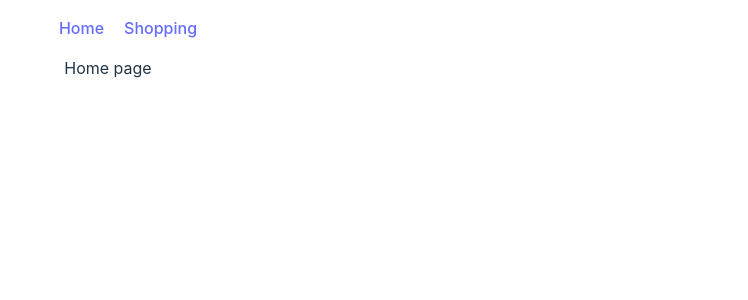
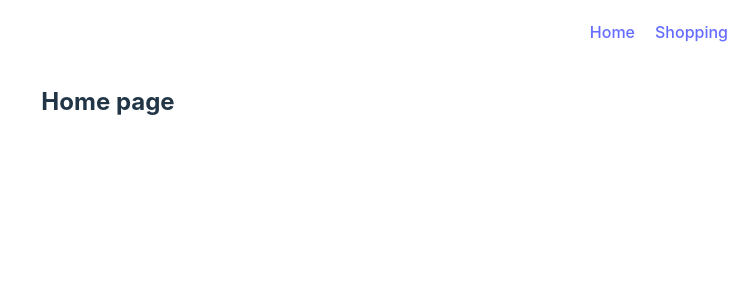
Before and after one commit to Brobo1/shopping-cart-exercise, a React (Vite) app: page / in a window 1280 px wide. Shown: the top 300 px of the page, without its empty margins (532-1280 px from the left). Built offline with nearby package versions, Linux system fonts and the light colour scheme; the HTML template or start-up script is replaced by a standard one.

Commit message:
Revise styles and update HTML structure
Adjusted the NavBar styles for better alignment and spacing. Updated the HomePage and Shopping components to use `<h2>` tags instead of `<div>` for the main headings.

```diff
--- a/src/components/HomePage.jsx
+++ b/src/components/HomePage.jsx
@@ -1,7 +1,7 @@
 export function HomePage() {
   return (
     <>
-      <div>Home page</div>
+      <h2>Home page</h2>
     </>
   );
 }
--- a/src/components/NavBar.module.css
+++ b/src/components/NavBar.module.css
@@ -1,5 +1,13 @@
+nav {
+  width: 100vw;
+}
+
+
 ul {
+  padding: 20px;
+  margin: 0;
   list-style-type: none;
   display: flex;
   gap: 20px;
+  justify-content: end;
 }
--- a/src/components/Shopping.jsx
+++ b/src/components/Shopping.jsx
@@ -1,7 +1,7 @@
 export function Shopping() {
   return (
     <>
-      <div>Shopping page</div>
+      <h2>Shopping page</h2>
     </>
   );
 }
```
